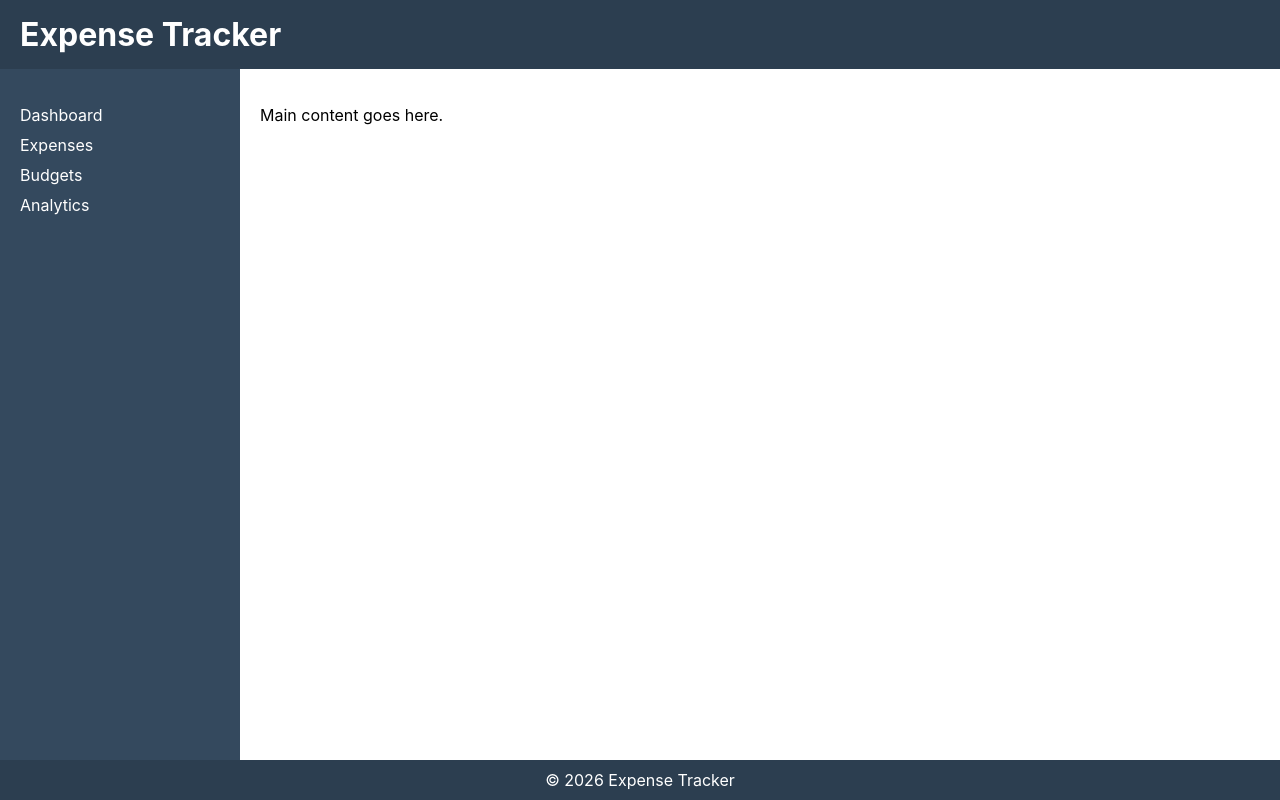
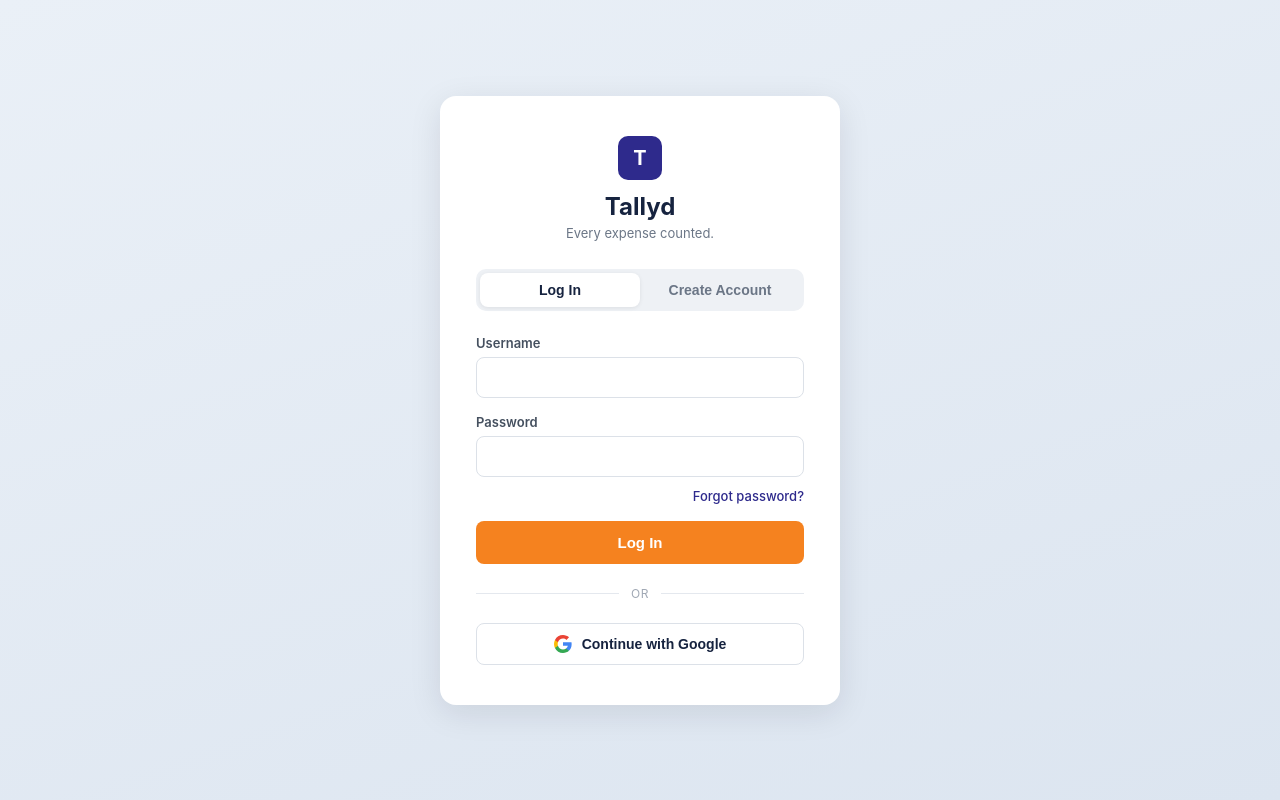
Before and after one commit to tiinaaak/TallyD-expense-tracker-ganit, a React (Create React App) app in the folder frontend/: page / in a window 1280 px wide. Built offline with nearby package versions, Linux system fonts and the light colour scheme.

Commit message:
feat: connect dashboard to login state with sidebar logout

```diff
--- a/frontend/src/App.js
+++ b/frontend/src/App.js
@@ -1,15 +1,32 @@
+import { useState } from 'react';
 import Header from './components/Header';
 import Footer from './components/Footer';
 import Sidebar from './components/Sidebar';
+import AuthPage from './components/AuthPage';
 
 function App() {
+  const [isLoggedIn, setIsLoggedIn] = useState(!!localStorage.getItem('authToken'));
+
+  const handleLogout = () => {
+    localStorage.removeItem('authToken');
+    localStorage.removeItem('username');
+    setIsLoggedIn(false);
+  };
+
+  if (!isLoggedIn) {
+    return <AuthPage onLoginSuccess={() => setIsLoggedIn(true)} />;
+  }
+
+  const username = localStorage.getItem('username');
+
   return (
     <div style={{ display: 'flex', flexDirection: 'column', minHeight: '100vh' }}>
       <Header />
       <div style={{ display: 'flex', flex: 1 }}>
         <Sidebar />
         <main style={{ padding: '20px', flex: 1 }}>
-          <p>Main content goes here.</p>
+          <h2>Welcome, {username}</h2>
+          <p>Expense and budget features coming soon.</p>
         </main>
       </div>
       <Footer />
--- a/frontend/src/components/Header.js
+++ b/frontend/src/components/Header.js
@@ -1,7 +1,7 @@
 function Header() {
   return (
     <header style={{ background: '#2c3e50', color: 'white', padding: '15px 20px' }}>
-      <h1 style={{ margin: 0 }}>Expense Tracker</h1>
+      <h1 style={{ margin: 0 }}>TallyD</h1>
     </header>
   );
 }
--- a/frontend/src/components/Sidebar.js
+++ b/frontend/src/components/Sidebar.js
@@ -1,12 +1,38 @@
-function Sidebar() {
+function Sidebar({ onLogout }) {
   return (
-    <nav style={{ background: '#34495e', color: 'white', width: '200px', padding: '20px' }}>
-      <ul style={{ listStyle: 'none', padding: 0 }}>
+    <nav
+      style={{
+        background: '#34495e',
+        color: 'white',
+        width: '200px',
+        padding: '20px',
+        display: 'flex',
+        flexDirection: 'column',
+        justifyContent: 'space-between',
+      }}
+    >
+      <ul style={{ listStyle: 'none', padding: 0, margin: 0 }}>
         <li style={{ marginBottom: '10px' }}>Dashboard</li>
         <li style={{ marginBottom: '10px' }}>Expenses</li>
         <li style={{ marginBottom: '10px' }}>Budgets</li>
         <li style={{ marginBottom: '10px' }}>Analytics</li>
       </ul>
+
+      <button
+        onClick={onLogout}
+        style={{
+          padding: '10px',
+          backgroundColor: '#16233F',
+          color: '#fff',
+          border: 'none',
+          borderRadius: '6px',
+          cursor: 'pointer',
+          fontSize: '14px',
+          fontWeight: '600',
+        }}
+      >
+        Log Out
+      </button>
     </nav>
   );
 }
```
